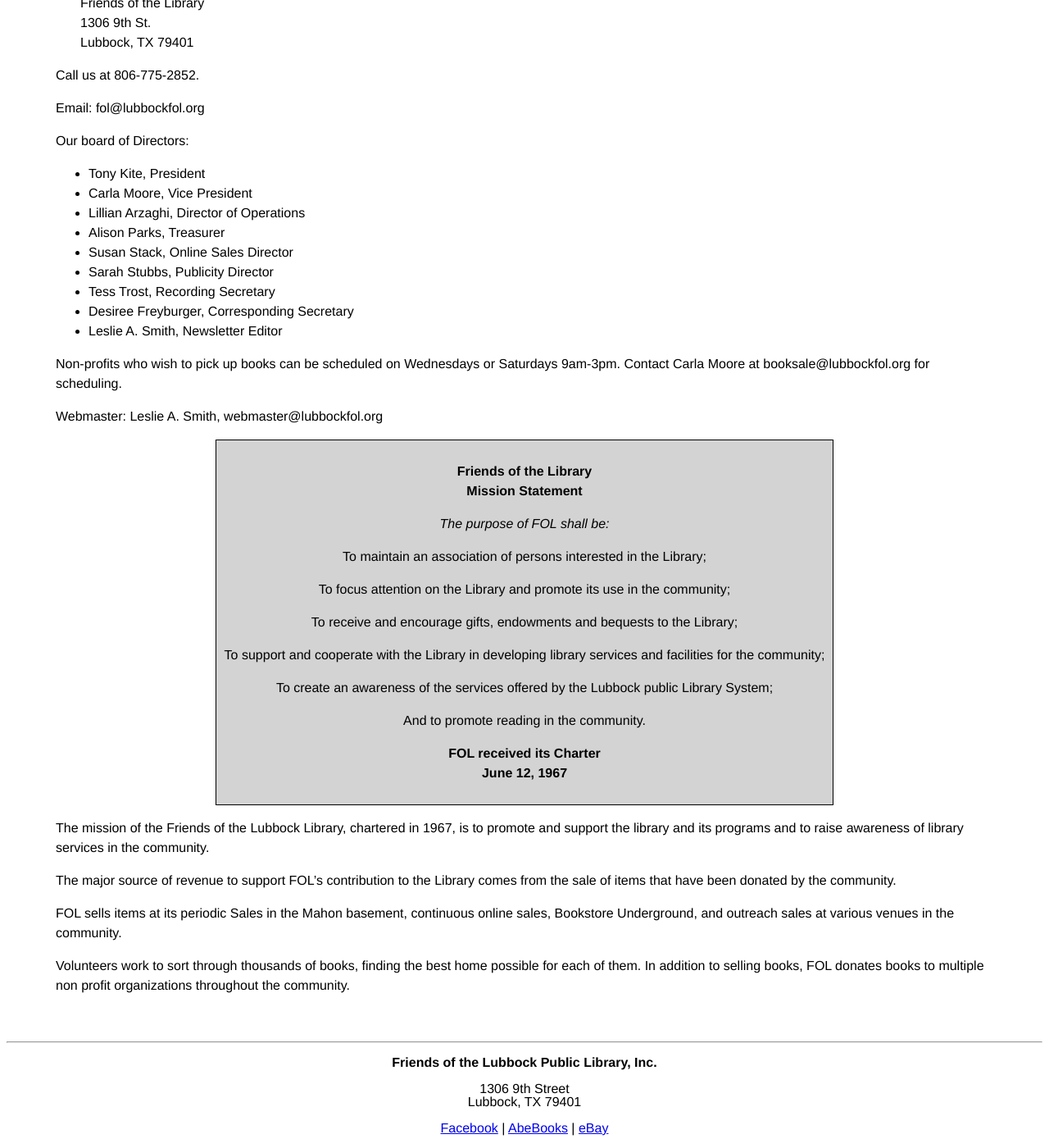
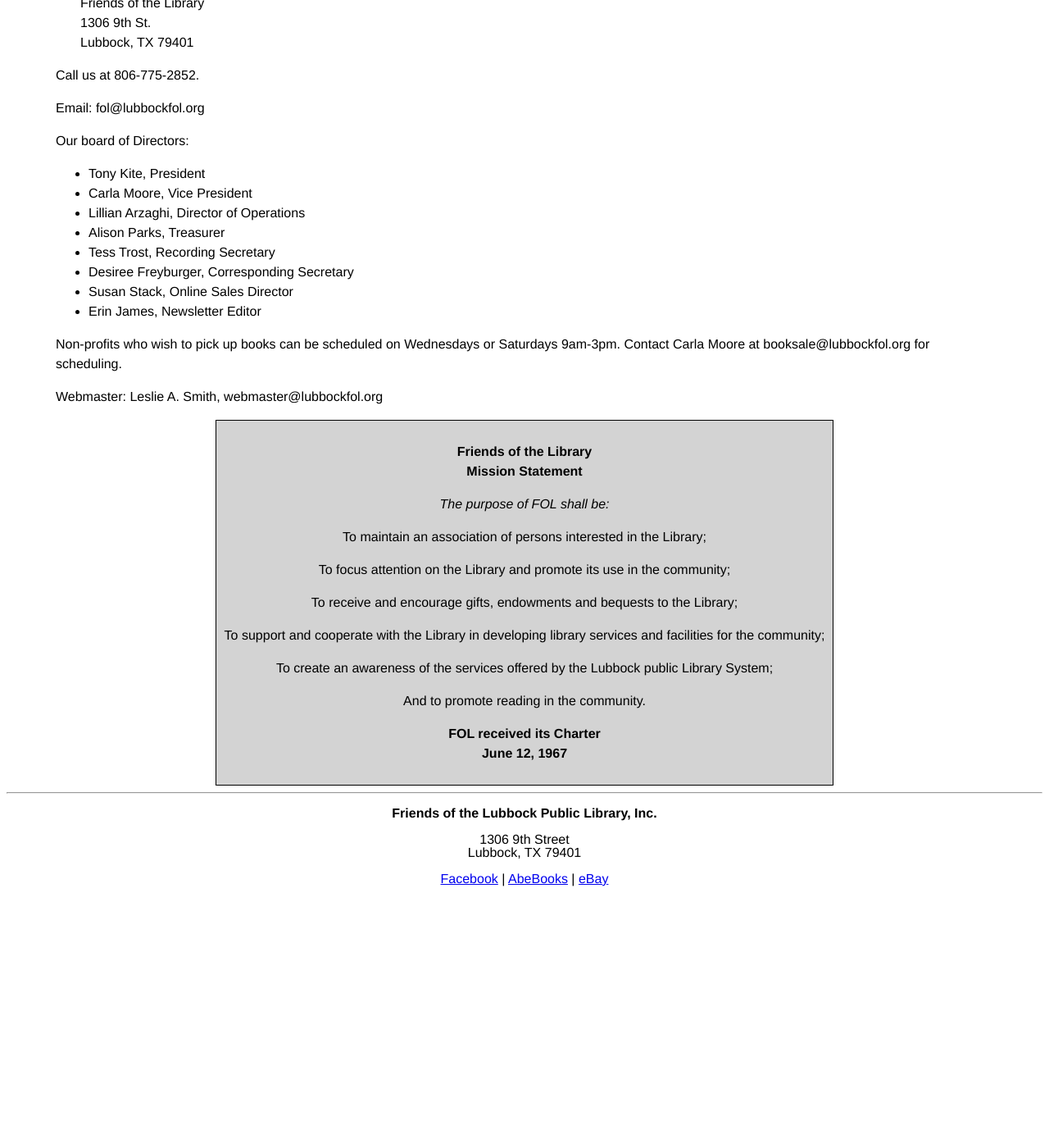
Before and after one commit to lubbockfol/lubbockfol.github.io, a Jekyll site: the page contact.html, which Jekyll copies as it is, in a window 1280 px wide and 1400 px high, scrolled down 186 px. Shown: the whole window at 82% size. Built offline with Jekyll 4.4.1, drawn with Linux system fonts in a browser that asks for light colours; after the commit the page ends 1282 px from its top, so only the background shows below that.

Commit message:
Add files via upload

```diff
--- a/contact.html
+++ b/contact.html
@@ -38,11 +38,10 @@ Lubbock, TX 79401</p>
 	<li>Carla Moore, Vice President</li>
 	<li>Lillian Arzaghi, Director of Operations</li>
 	<li>Alison Parks, Treasurer</li>
-	<li>Susan Stack, Online Sales Director</li>
-	<li>Sarah Stubbs, Publicity Director</li>
 	<li>Tess Trost, Recording Secretary</li>
 	<li>Desiree Freyburger, Corresponding Secretary</li>
-	<li>Leslie A. Smith, Newsletter Editor</li>
+	<li>Susan Stack, Online Sales Director</li>
+	<li>Erin James, Newsletter Editor</li>
 </ul>
 
 <p>Non-profits who wish to pick up books can be scheduled on Wednesdays or Saturdays 9am-3pm.
@@ -71,12 +70,6 @@ Lubbock, TX 79401</p>
 </table>
 </div>
 
-<p>The mission of the Friends of the Lubbock Library, chartered in 1967, is to promote and support the library and its programs and to raise awareness of library services in the community.</p>
-<p>The major source of revenue to support FOL’s contribution to the Library comes from the sale of items that have been donated by the community.</p>
-<p>FOL sells items at its periodic Sales in the Mahon basement, continuous online sales, Bookstore Underground, and outreach sales at various venues in the community.</p>
-<p>Volunteers work to sort through thousands of books, finding the best home possible for each of them.  In addition to selling books, FOL donates books to multiple non profit organizations throughout the community.</p>
-<p>&nbsp;</p>
-
 </div>
 <hr />
 
```
